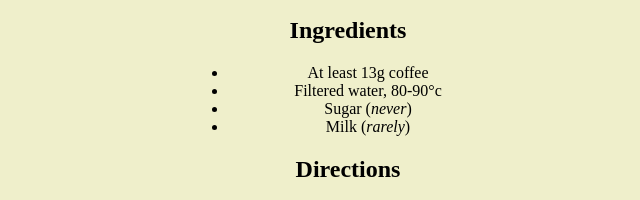
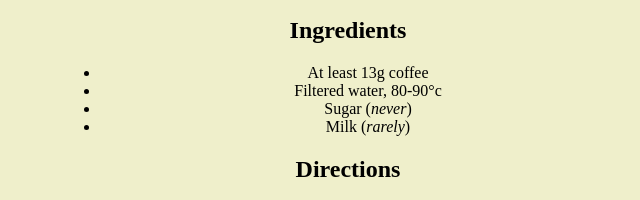
Before and after one commit to outsidist/odin-recipes, a plain HTML site: page recipes/aeropress.html in a window 1280 px wide. Shown: the part 496-696 px from the top of the page, 292-932 px from the left. Drawn offline with Linux system fonts and the light colour scheme.

Commit message:
Tweak margin css

```diff
--- a/styles.css
+++ b/styles.css
@@ -41,7 +41,7 @@ h2 {
 }
 
 ul {
-    margin: 0 25%;
+    margin: 0 5%;
     text-align: center;
 }
 
```
